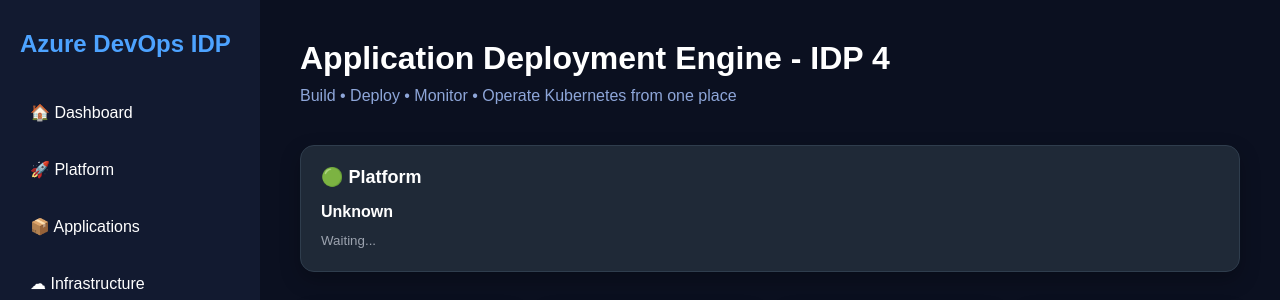
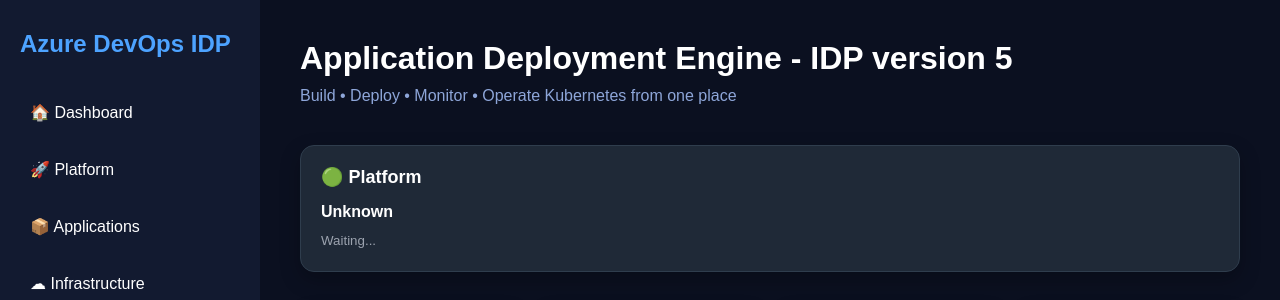
Before and after one commit to akashcoder02/azure-devops-aks-demo, a Flask app: page / in a window 1280 px wide. Shown: the top 300 px of the page. Run offline with Flask 3, Linux system fonts and the light colour scheme; data that the repository does not hold is empty.

Commit message:
Version 2

```diff
--- a/app/templates/dashboard.html
+++ b/app/templates/dashboard.html
@@ -6,7 +6,7 @@
 
 <div class="dashboard-header">
 
-    <h1>Application Deployment Engine - IDP 4</h1>
+    <h1>Application Deployment Engine - IDP version 5</h1>
 
     <p class="subtitle">
         Build • Deploy • Monitor • Operate Kubernetes from one place
```
